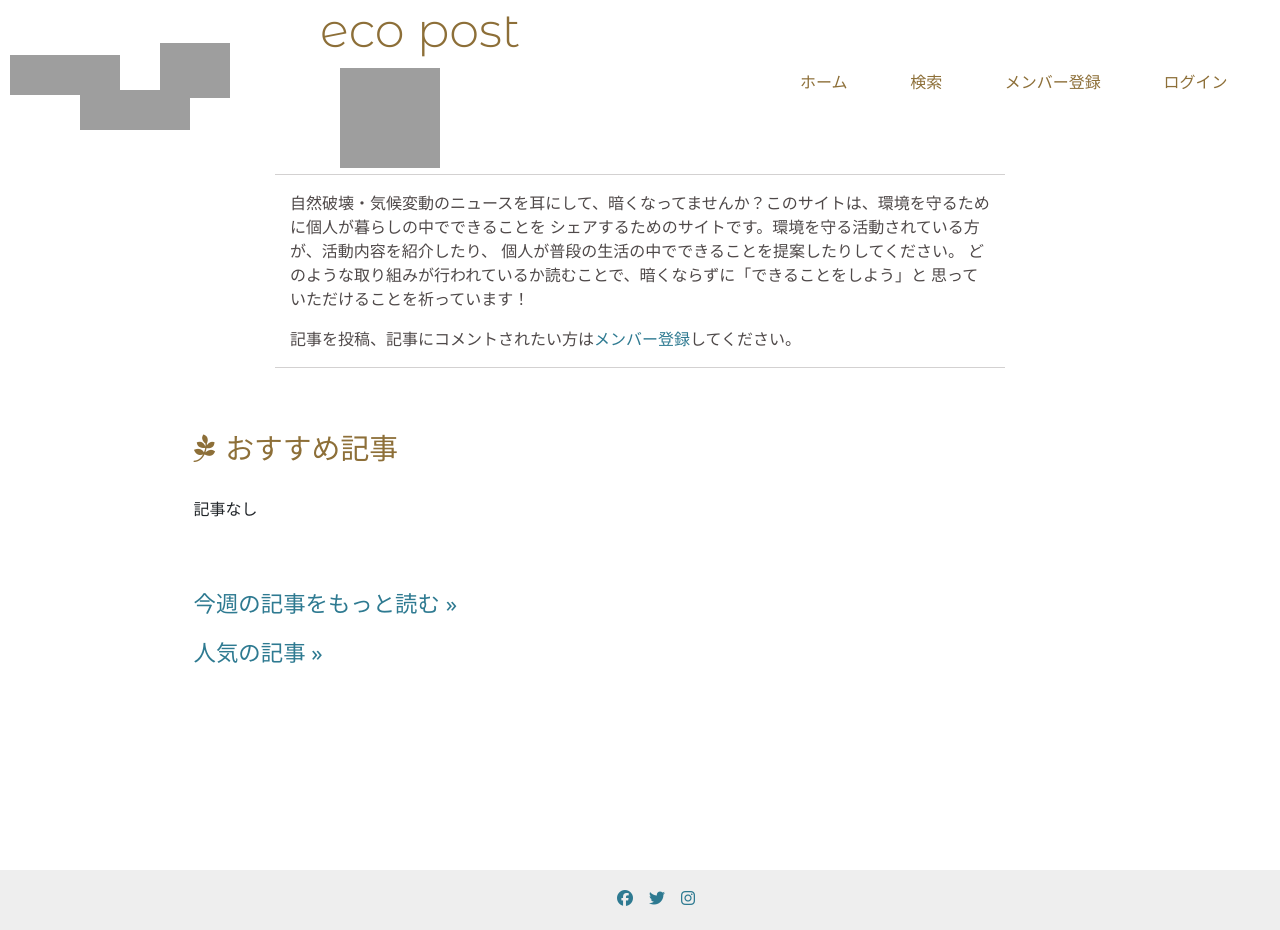
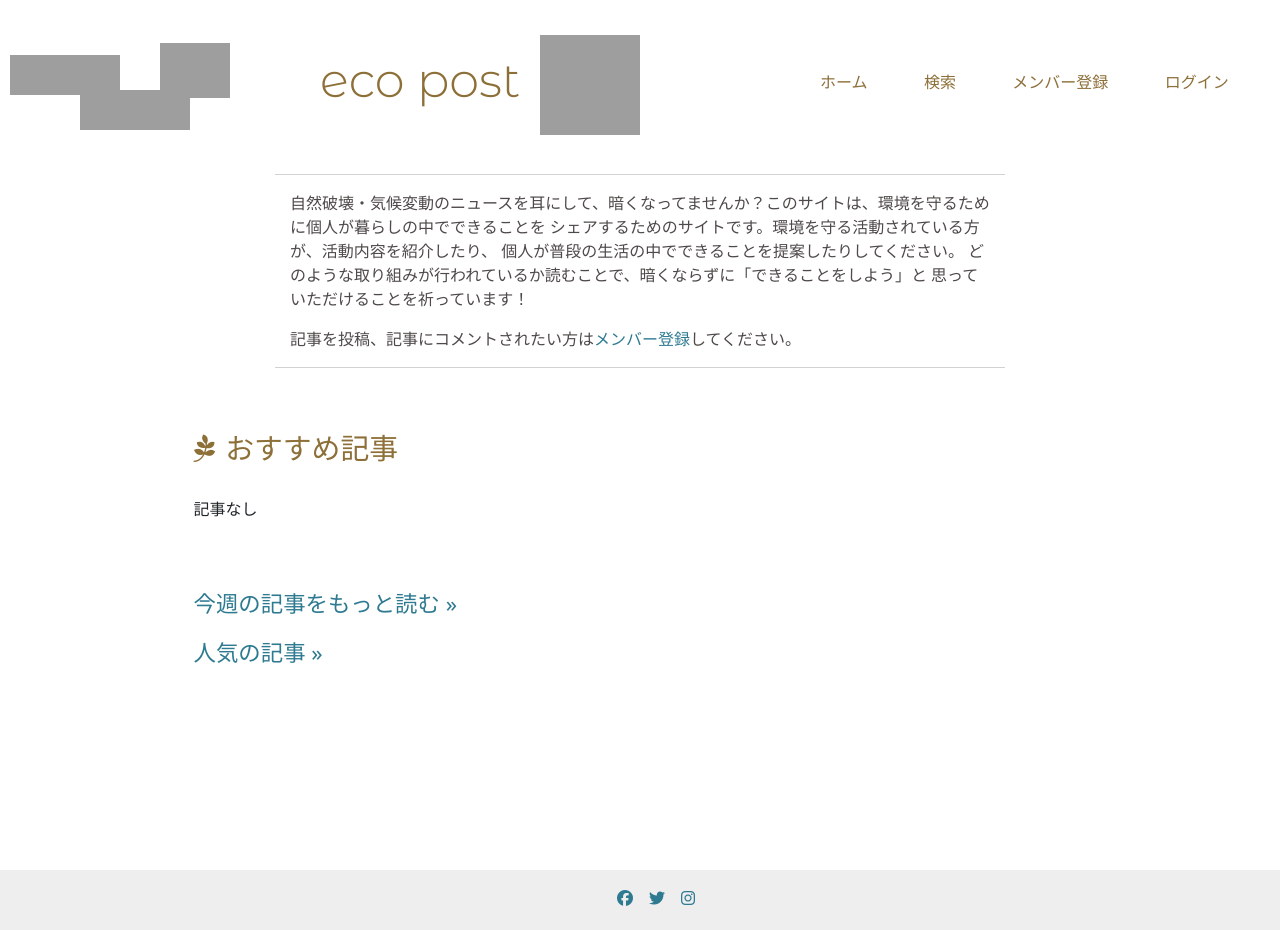
Before and after one commit to rkyzk/eco-post-sep-2023, a Django app: page / in a window 1280 px wide. Run offline with Django 3.2, Linux system fonts and the light colour scheme; data that the repository does not hold is empty; some libraries are stand-ins or nearby versions; grey boxes are pictures that could not be loaded.

Commit message:
ナビゲーションの位置を調整

```diff
--- a/blog/static/blog/css/style.css
+++ b/blog/static/blog/css/style.css
@@ -25,8 +25,8 @@ h4 {
     display: grid;
     grid-auto-flow: column;
     list-style-type: none;
-    column-gap: 20px;
-    padding: 0;
+    column-gap: 15px;
+    padding: 0 0 0 20px;
 }
 
 .list-item {
--- a/blog/templates/blog/base.html
+++ b/blog/templates/blog/base.html
@@ -40,11 +40,9 @@
                     class="purple-leaf" alt="leaf">
             </div>
             <div class="heading d-flex align-items-center">
-                <a href="{% url 'home' %}">
-                    <h1 style="white-space: nowrap;">eco post</h1>
-                    <img src="https://res.cloudinary.com/dacgkk0so/image/upload/v1691891794/blue-earth_dvkptz.png"
-                        class="earth" alt="blue and green earth">
-                </a>
+                <h1 style="white-space: nowrap;">eco post</h1>
+                <img src="https://res.cloudinary.com/dacgkk0so/image/upload/v1691891794/blue-earth_dvkptz.png"
+                    class="earth" alt="blue and green earth">
             </div>
             <button class="hamburger" id="hamburger" onclick="openMenu()">|||</button>
             <nav id="nav-menu">
--- a/templates/account/login.html
+++ b/templates/account/login.html
@@ -8,7 +8,7 @@
 <div class="container mt-4">
     <div class="row">
         <div class="col-md-6 offset-md-3">
-            <h1>{% trans "Sign In" %}</h1>
+            <h2>{% trans "Sign In" %}</h2>
             <p class="mt-3">{% blocktrans %}まだメンバーでない方はこちらで
                 <a href="{{ signup_url }}">メンバー登録</a>{% endblocktrans %}</p>
 
--- a/templates/account/logout.html
+++ b/templates/account/logout.html
@@ -8,7 +8,7 @@
 <div class="container mt-4">
     <div class="row">
         <div class="col-md-6 offset-md-3">
-            <h1>{% trans "Sign Out" %}</h1>
+            <h2>{% trans "Sign Out" %}</h2>
 
             <p class="mt-5">{% trans 'Are you sure you want to sign out?' %}</p>
 
--- a/templates/account/signup.html
+++ b/templates/account/signup.html
@@ -6,7 +6,7 @@
 <div class="container mt-4">
     <div class="row">
         <div class="col-md-6 offset-md-3">
-            <h1>メンバー登録</h1>
+            <h2>メンバー登録</h2>
             <p class="mt-3">{% blocktrans %}メンバー登録済みの方はこちらで <a href="{{ login_url }}">ログイン</a>{% endblocktrans %}
             </p>
 
```
